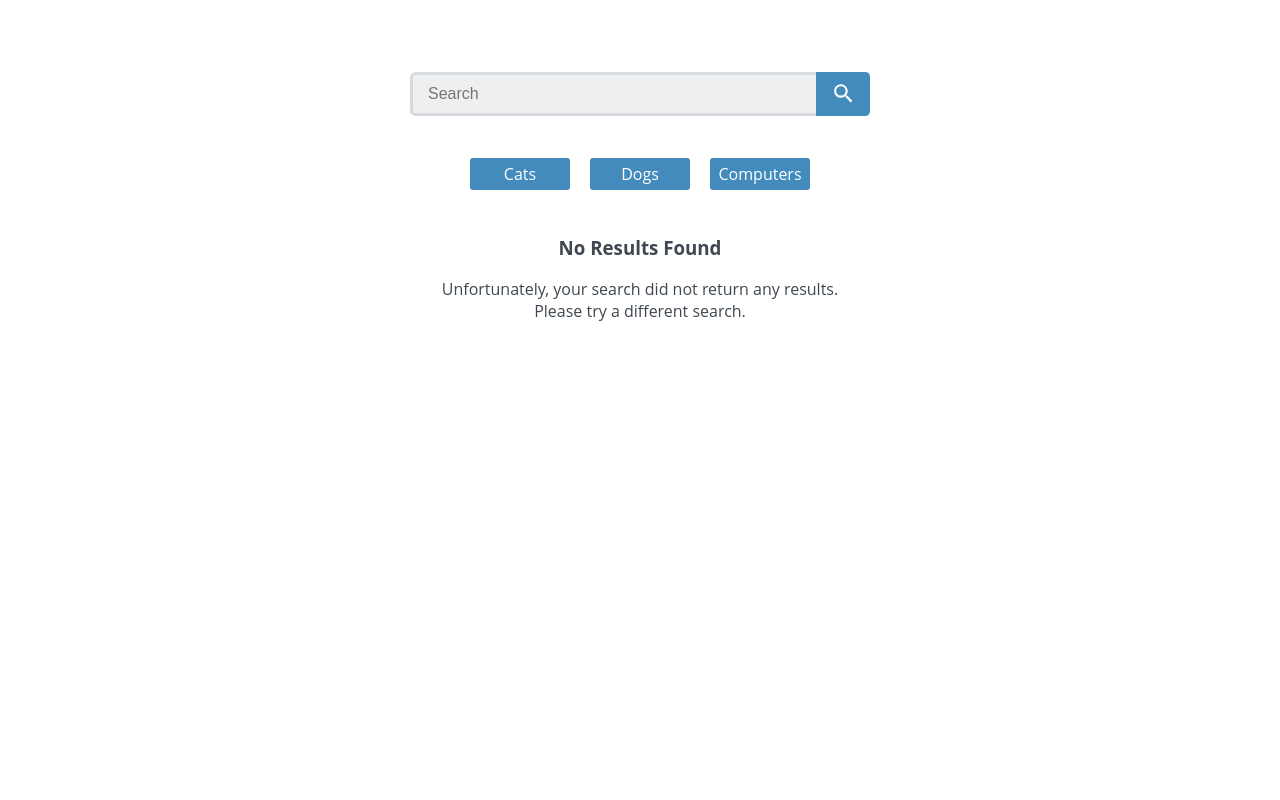
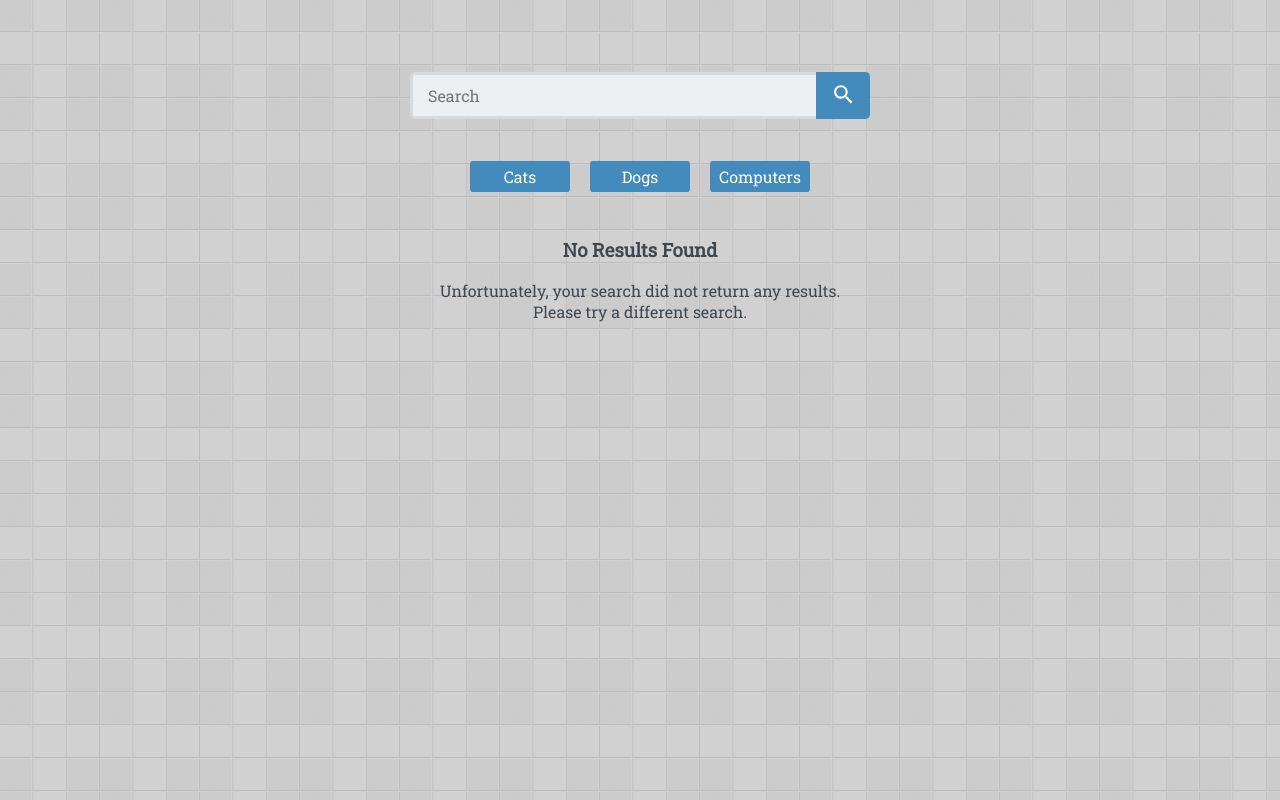
Before and after one commit to john-san/react-gallery-app, a React (Create React App) app: page / in a window 1280 px wide. Built offline with nearby package versions, Linux system fonts and the light colour scheme; no server answers.

Commit message:
add google fonts and custom background

```diff
--- a/src/components/PhotoContainer.js
+++ b/src/components/PhotoContainer.js
@@ -5,7 +5,6 @@ import NoResults from './NoResults';
 
 const PhotoContainer = () => {
   const { photos, loading } = useContext(AppContext);
-
   const resultsFound = photos.length > 0;
 
   return (
--- a/src/css/index.css
+++ b/src/css/index.css
@@ -1,13 +1,26 @@
+@import url('https://fonts.googleapis.com/css?family=Anton|Roboto+Slab&display=swap');
+
 body {
   text-align: center;
-  font-family: 'Open Sans', sans-serif;
+  font-family: 'Roboto Slab', serif;
   color: #3f4850;
+  background-color: #d1d1d1;
+  /* transparenttextures.com */
+  background-image: url("../images/batthern.png");
+}
+
+
+h1,h2,h3,h4,h5,h6 {
+  font-family: 'Roboto Slab', serif;
+}
+
+input {
+  font-family: 'Roboto Slab', serif;
 }
 
 h2 {
   font-size: 2em;
   margin: 52px 0 40px;
-  text-transform: capitalize;
 }
 
 ul {
```
Also changed, not shown: src/images/batthern.png (added).
